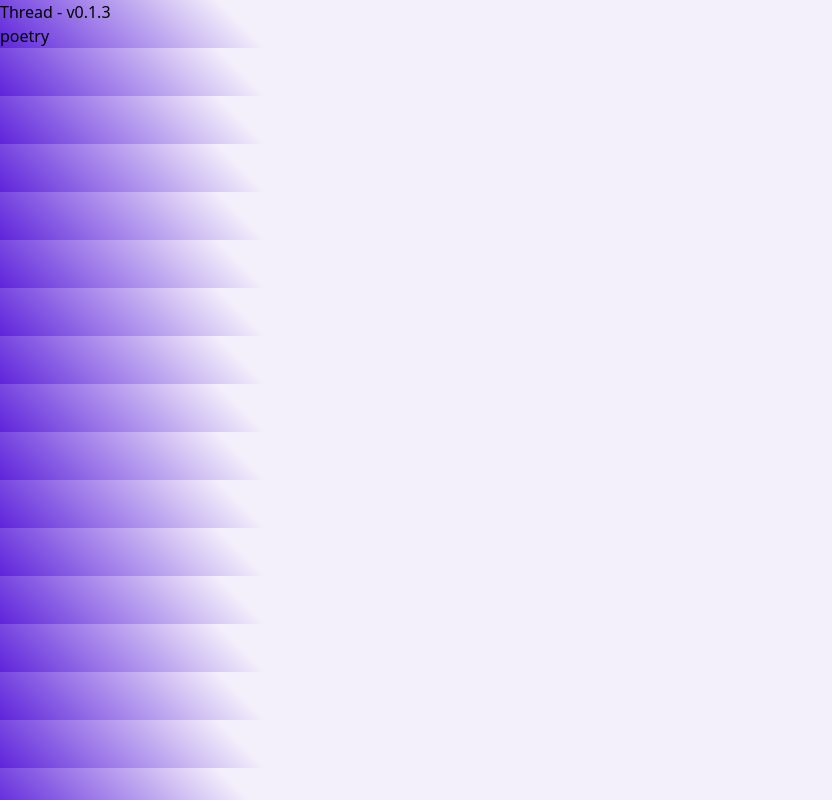
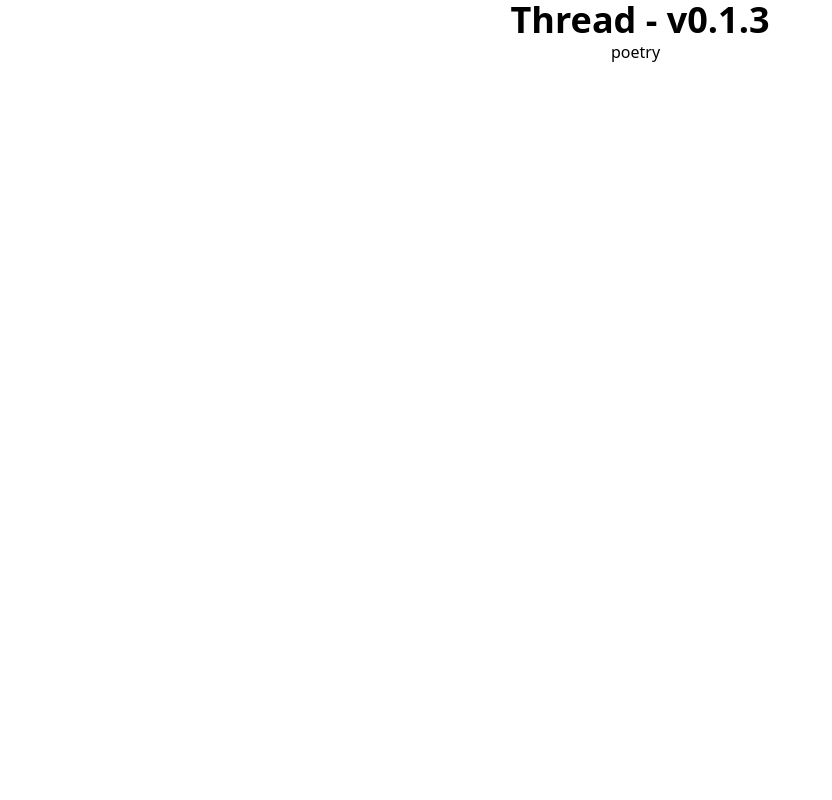
Before and after one commit to python-thread/thread.ngjx.org, a Next.js app: page / in a window 1280 px wide. Shown: the whole page, without its empty margins (0-832 px from the left). Built offline with nearby package versions, Linux system fonts and the light colour scheme.

Commit message:
+ Centered content on index page

```diff
--- a/src/pages/index.mdx
+++ b/src/pages/index.mdx
@@ -1,9 +1,8 @@
----
-Thread
----
-
-<h1>Thread - v0.1.3</h1>
-
 import { PackageManager } from '@components/typewriter'
 
-<PackageManager />
+<div className="h-full flex items-center justify-center">
+    <div>
+    <h1 className='text-4xl font-bold'>Thread - v0.1.3</h1>
+    <div className="text-center"><PackageManager /></div>
+    </div>
+</div>
--- a/src/styles/globals.css
+++ b/src/styles/globals.css
@@ -19,8 +19,3 @@
     --accent: #3F01BC;
   }
 }
-
-body {
-  background: var(--background);
-  background: linear-gradient(225deg, var(--background) 80%, var(--primary) 100%);
-}
--- a/tailwind.config.ts
+++ b/tailwind.config.ts
@@ -15,5 +15,6 @@ const config: Config = {
     },
   },
   plugins: [],
+  darkMode: 'class'
 }
 export default config
```
